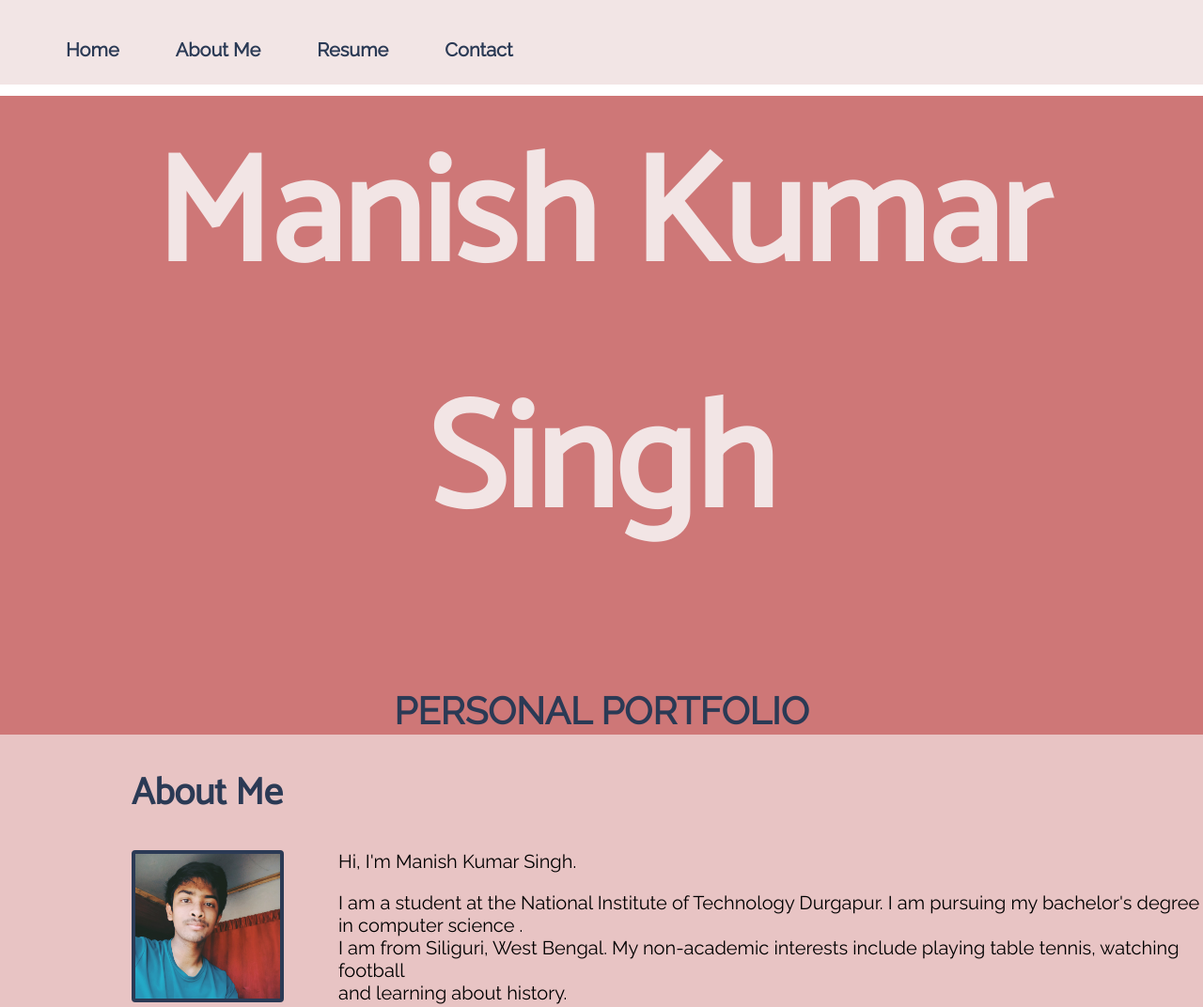
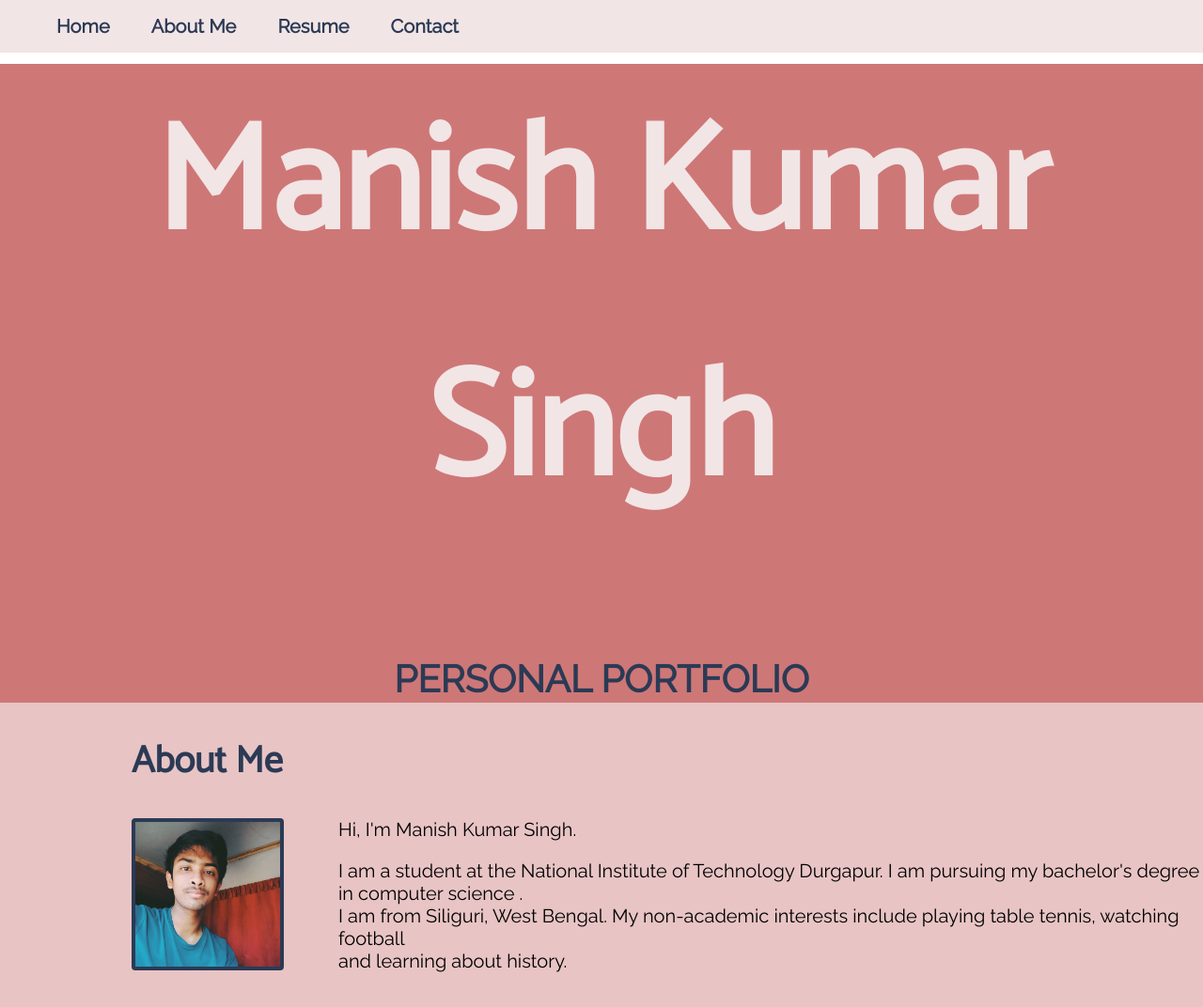
Before and after one commit to BrightPatron/manishkumarsingh.github.io, a plain HTML site: page index.html in a window 1280 px wide. Shown: the top 1072 px of the page at 94% size. Drawn offline with Linux system fonts and the light colour scheme.

Commit message:
Update style.css

```diff
--- a/style.css
+++ b/style.css
@@ -13,14 +13,17 @@ html, body {
 .topnav {
     background-color: #F2E5E5;
     overflow: hidden;
+    display: flex;
+    align-items: center;
   }
 
   /* Style the links inside the navigation bar */
   .topnav a {
-    float: left;
+    /*float: left;*/
     color: #2B3A55;
-    text-align: center;
-    padding: 25px 30px;
+    /*text-align: center;*/
+    /*padding: 25px 30px;*/
+    padding: 17px 20px;
     text-decoration: none;
     font-size: 20px;
     font-weight: bold;
```
